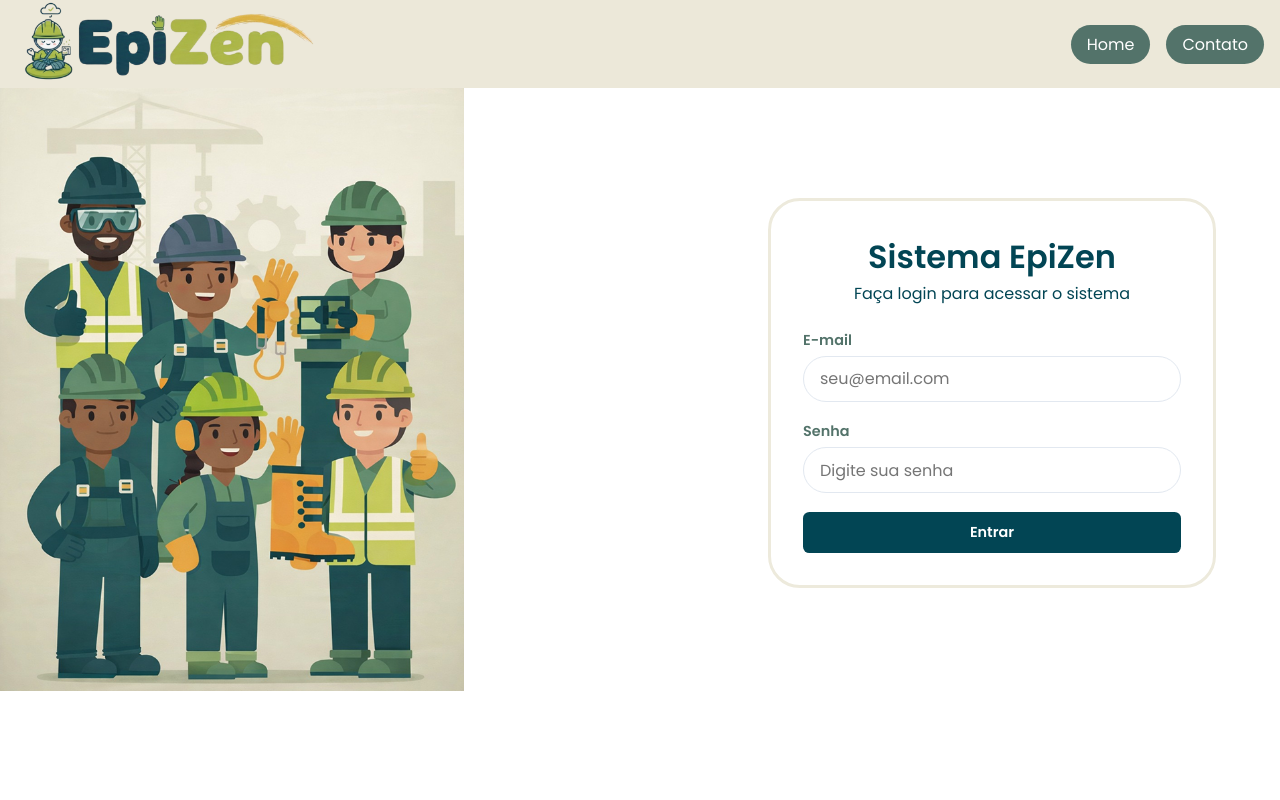
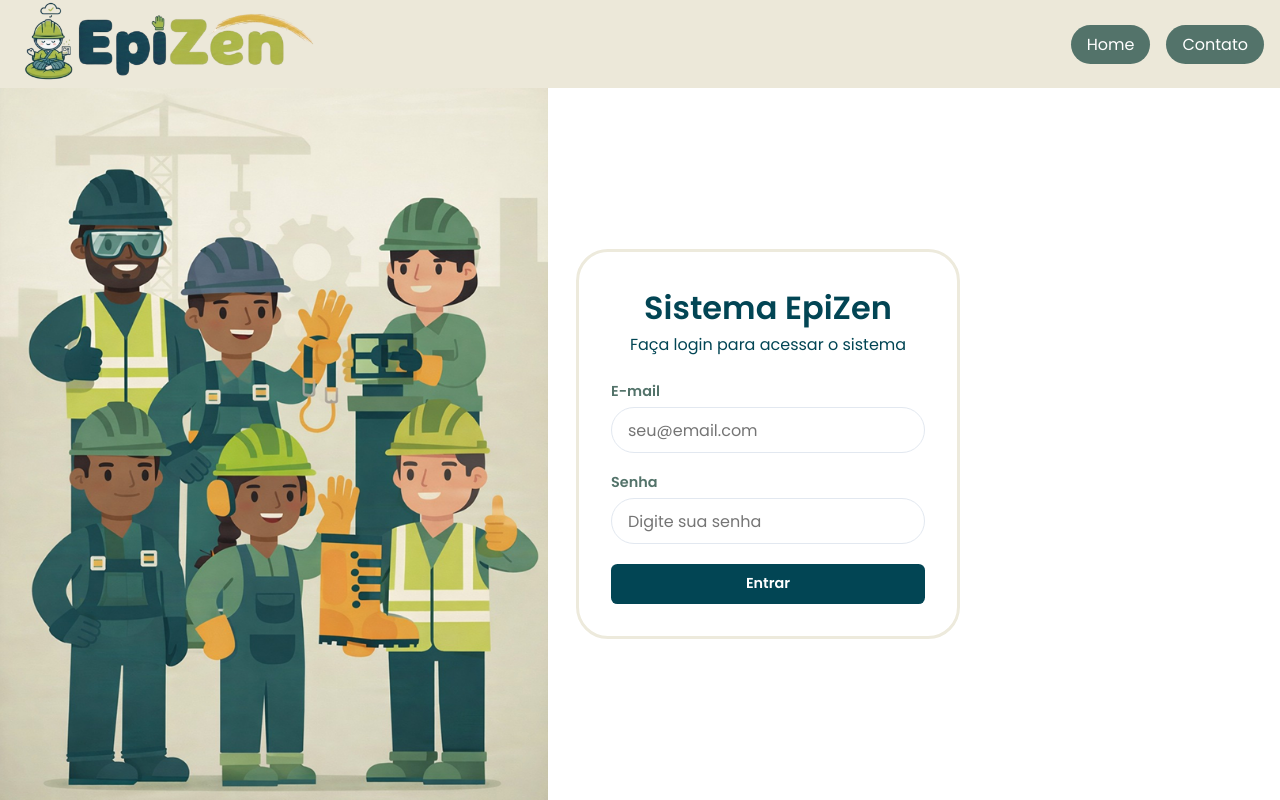
Before and after one commit to anapub/EpiZen, a Vue app: page /login in a window 1280 px wide. Built offline with nearby package versions, Linux system fonts and the light colour scheme; no server answers.

Commit message:
ajuste da imagem de login

```diff
--- a/src/views/Login.vue
+++ b/src/views/Login.vue
@@ -155,12 +155,27 @@
 .main-login {
   display: flex;
   align-items: center;
-  gap: 19rem;
+  justify-content: space-between;
+  height: calc(100vh - 5.5rem);
+  overflow: hidden;
+  background-color: #FFFFFF;
+}
+
+.banner-login {
+  height: 100%;
+  width: 45%;
+  flex-shrink: 0;
+  display: flex;
+  align-items: center;
+  justify-content: flex-start;
+  padding-left: 0;
 }
 
 .banner-login img {
-  width: 29rem;
   height: 100%;
+  width: auto;
+  object-fit: contain;
+  object-position: left center;
 }
 
 /* ===== FORM BOX ===== */
@@ -172,6 +187,7 @@
   border-radius: 2rem;
   border: 0.2rem solid #EDEADC;
   background-color: #FFFFFF;
+  margin-right: 20rem;
 }
 
 /* ===== TEXTOS ===== */
```
